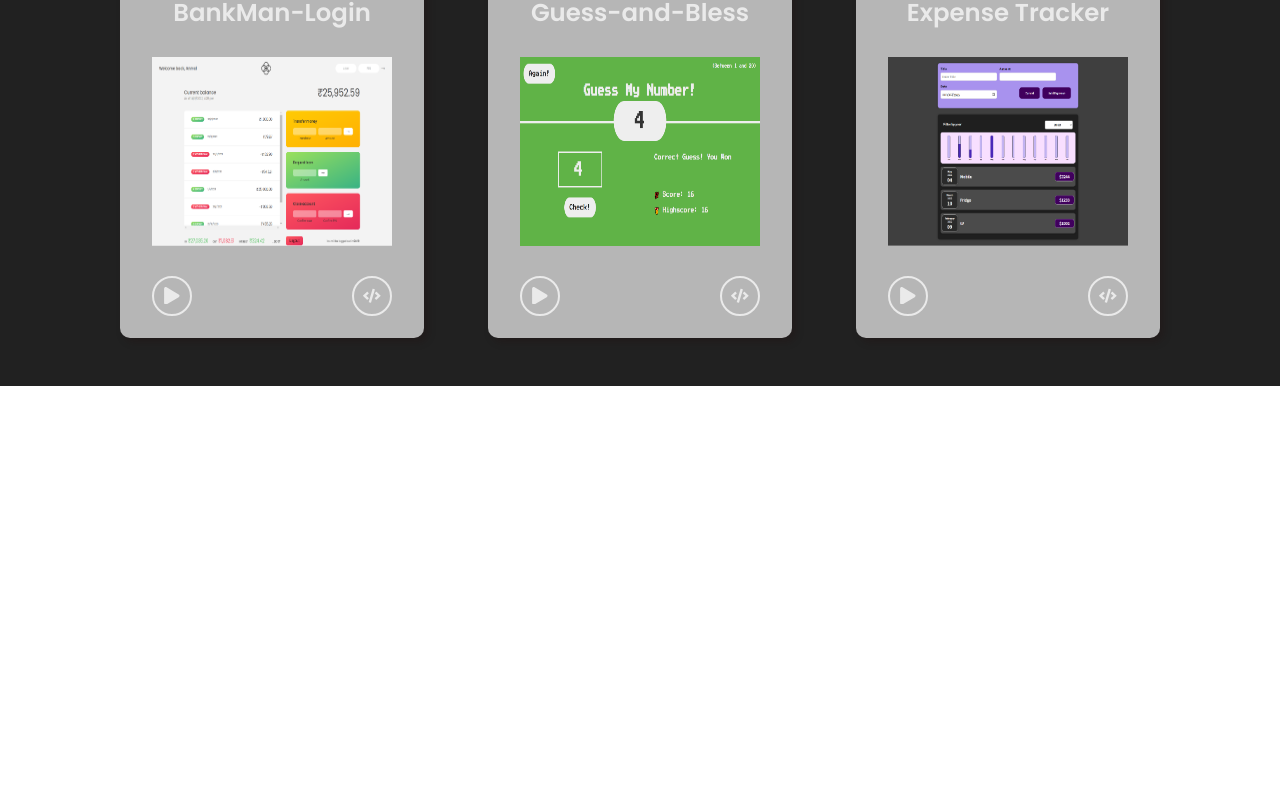
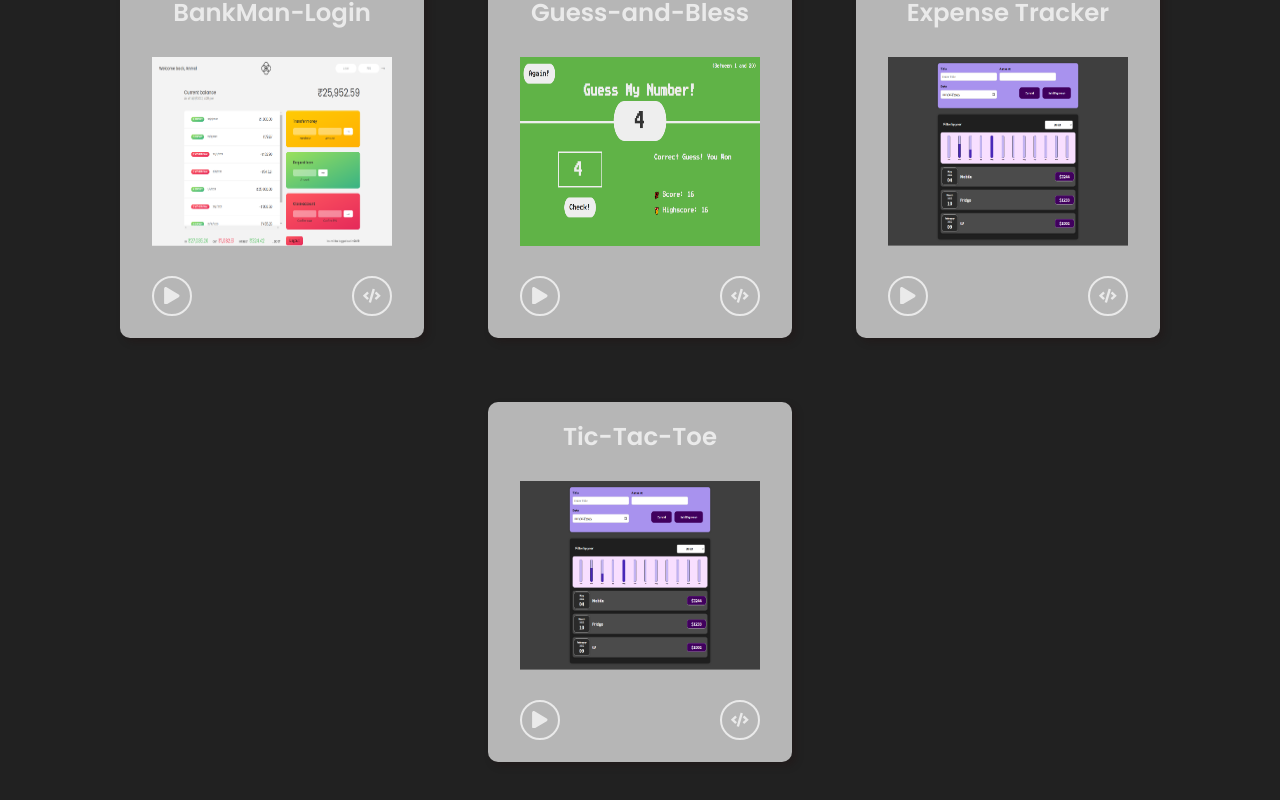
Before and after one commit to anmoljain987/new-portfolio, a React (Create React App) app: page /projects in a window 1280 px wide. Shown: the part 898-1698 px from the top of the page. Before the commit the page ends 1284 px from the top, so only its background shows below. Built offline with nearby package versions, Linux system fonts and the light colour scheme; a web font is replaced by a local one.

Commit message:
Updated one more project
Tic Tac Toe is add

```diff
--- a/src/data/projectsData.js
+++ b/src/data/projectsData.js
@@ -75,6 +75,16 @@ export const projectsData = [
   //   demo: "https://note-maker-nu.vercel.app/",
   //   image: expense_image,
   // },
+    {
+    id: 8,
+    projectName: "Tic-Tac-Toe",
+    projectDesc:
+      "A solo project to showcase my CSS skills. This is fully responsive and was completed in less then 3 hours",
+    tags: ["HTML", "CSS3", "JavaScript", "Game"],
+    code: "https://github.com/anmoljain987/Tic-Tac-Toe---Responsive",
+    demo: "https://tit-for.tat.netlify.app/",
+    image: expense_image,
+  },
 ];
 
 // Do not remove any fields.
```
